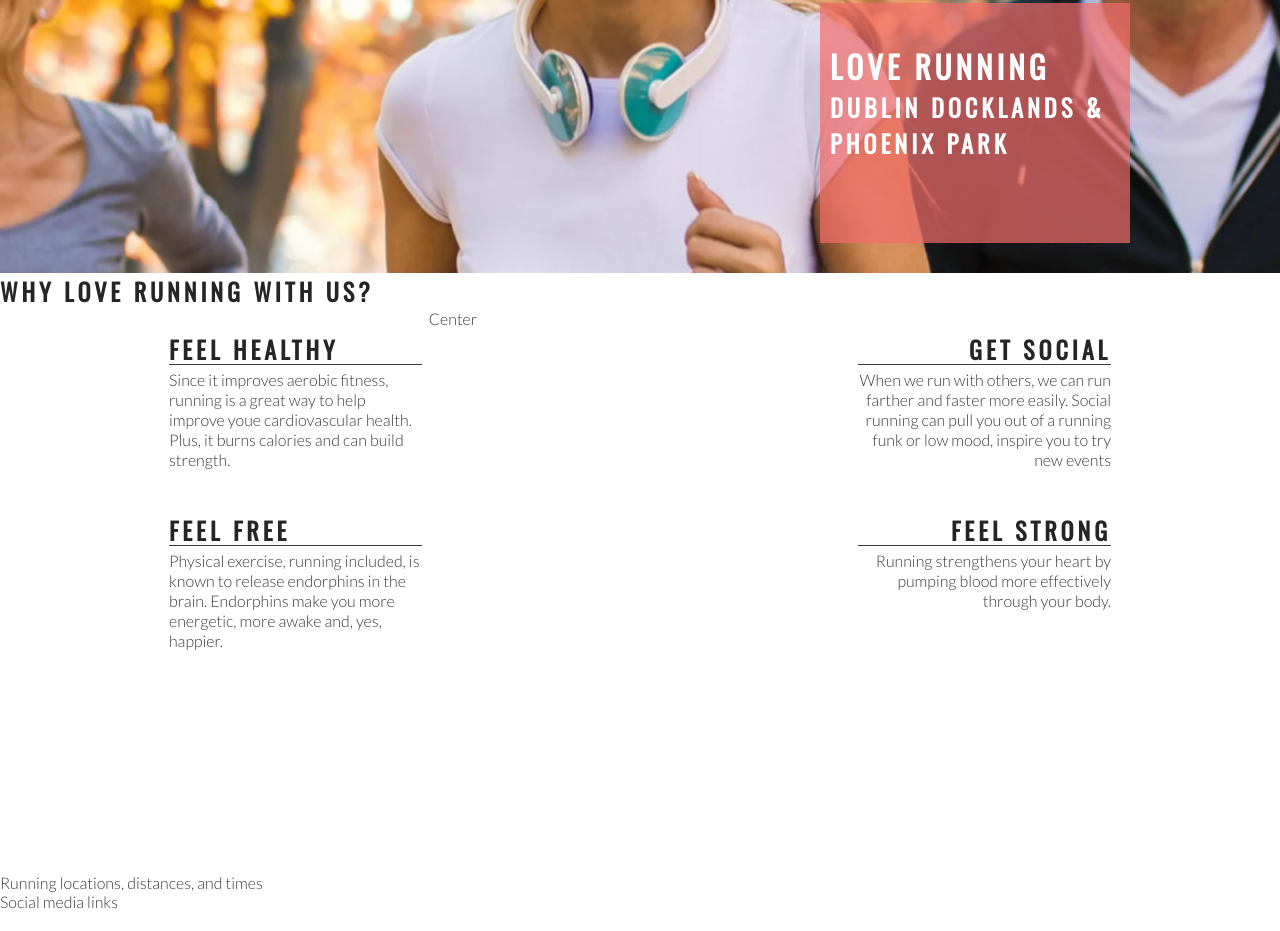
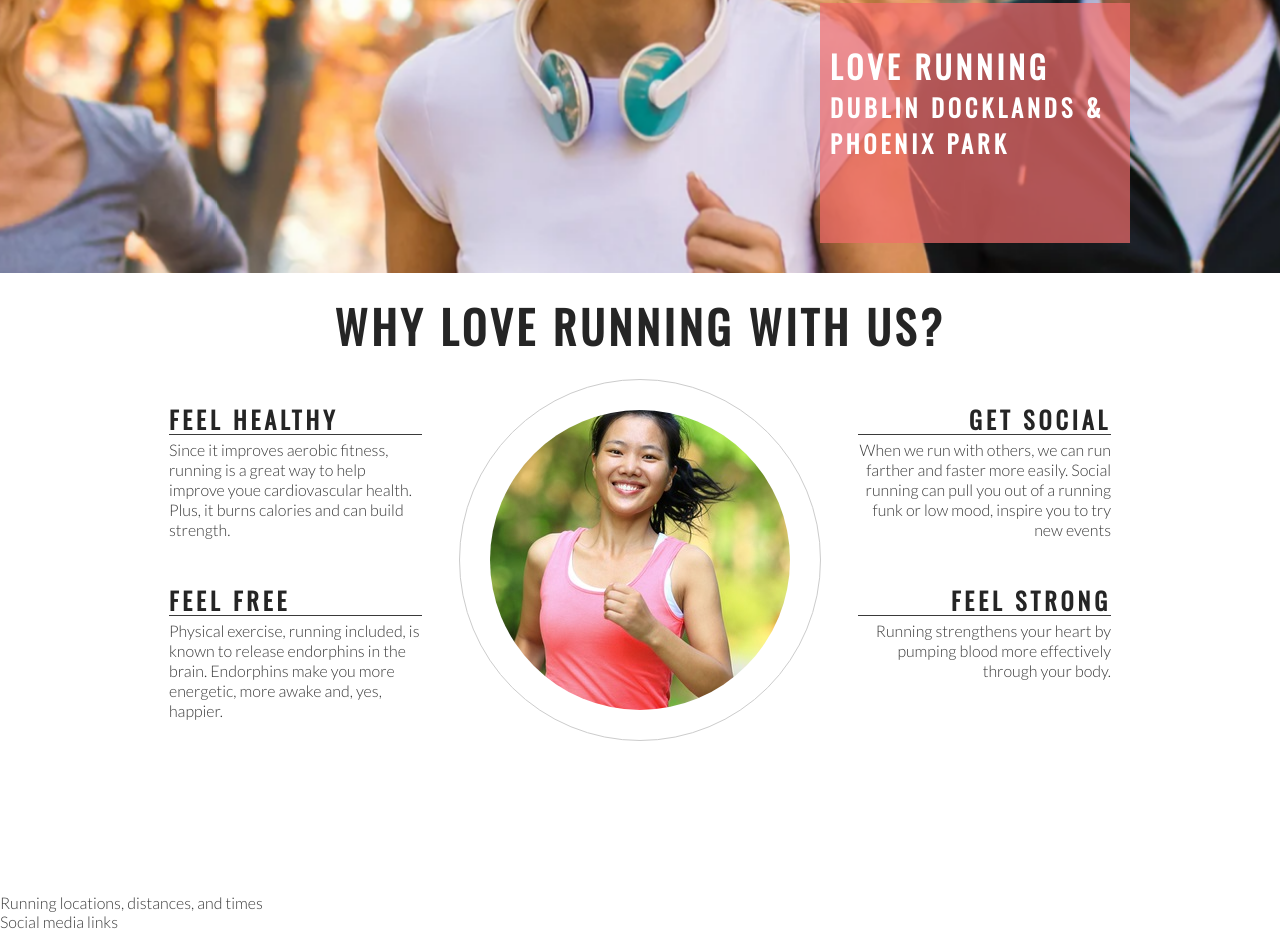
Before and after one commit to RobinF98/love-ruinning, a plain HTML site: page index.html in a window 1280 px wide. Shown: the part 402-1333 px from the top of the page. Drawn offline with nearby package versions, Linux system fonts and the light colour scheme.

Commit message:
Add club ethos central image and circular style

```diff
--- a/assets/css/style.css
+++ b/assets/css/style.css
@@ -163,6 +163,23 @@ hr {
     text-align: right;
 }
 
-/* .right-about-heading h2 {
-    text-align: right;
-} */
+#welcome {
+    text-align: center;
+    margin: 20px 0;
+    font-size: 280%;
+}
+
+#circle-container {
+    width: 300px;
+    height: 300px;
+    padding: 30px;
+    border: 1px solid #ccc;
+    border-radius: 50%;
+    margin: 0 auto;
+}
+
+#circle-cover-bg {
+    background: url('../images/ethos-center-image.jpg') no-repeat center center;
+    height: 100%;
+    border-radius: 50%;
+}
--- a/index.html
+++ b/index.html
@@ -39,7 +39,7 @@
         </div>
     </section>
     <section id="club-ethos">
-        <h1>Why Love Running With Us?</h1>
+        <h2 id="welcome">Why Love Running With Us?</h2>
         <div id="left-about">
 
             <div class="left-about-heading">
@@ -79,7 +79,13 @@
                 </p>
             </div>
         </div>
-        <div id="center-about">Center</div>
+        <div id="center-about">
+            <div id="circle-container">
+                <div id="circle-cover-bg">
+
+                </div>
+            </div>
+        </div>
     </section>
     <section>
         Running locations, distances, and times
```
Also changed, not shown: assets/images/ethos-center-image.jpg (added).
